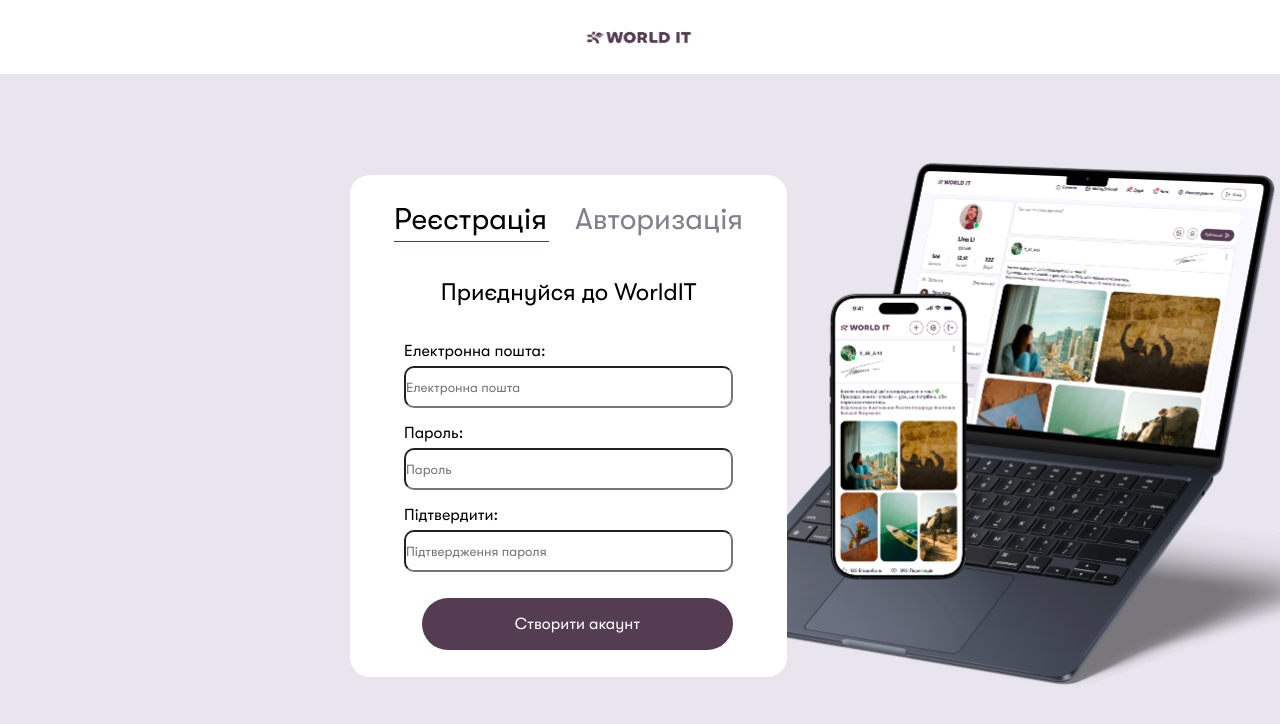
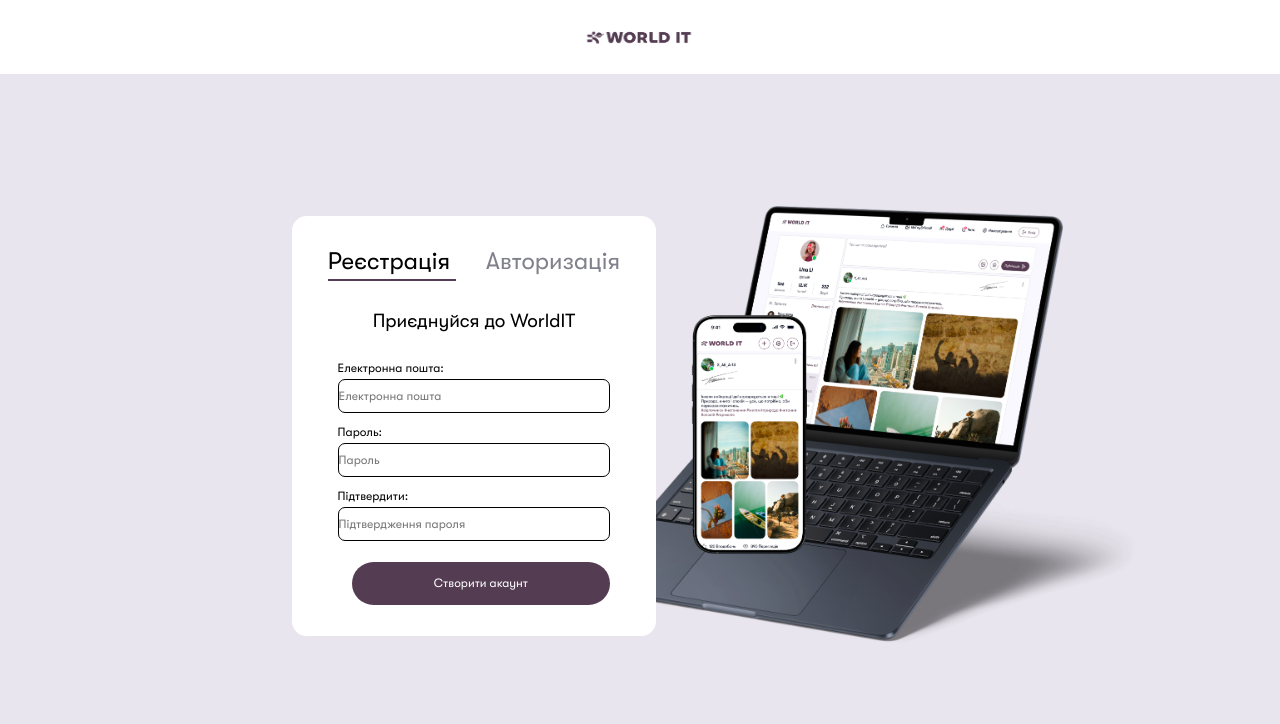
Before and after one commit to VashchenkoArtem/social_network, a Django app: page /user/registration/ in a window 1280 px wide. Shown: the top 724 px of the page. Run offline with Django 5.2, Linux system fonts and the light colour scheme.

Commit message:
Fixing design

```diff
--- a/social_network/main/forms.py
+++ b/social_network/main/forms.py
@@ -38,9 +38,12 @@ class PostForm(forms.ModelForm):
     topic = forms.CharField(max_length= 255, required = False,label = "Тема публікації", widget= forms.TextInput(
         {"placeholder": "Напишіть тему публікації"}
     ))
-    text = forms.CharField(widget= forms.Textarea(
+    text = forms.CharField(label = "", widget= forms.Textarea(
+
         {"placeholder": "Напишіть текст публікації"}
     ))
+    tags = forms.MultipleChoiceField(required = False)
+
 
 
 class PostFormEdit(forms.ModelForm):
--- a/social_network/main/views.py
+++ b/social_network/main/views.py
@@ -1,6 +1,6 @@
 from django.views.generic.edit import CreateView, DeleteView, UpdateView
 from .forms import PostForm
-from .models import User_Post, Pictures
+from .models import User_Post, Pictures, Tag
 from .forms import PostForm, PostFormEdit
 from .models import User_Post
 from django.urls import reverse_lazy
@@ -28,6 +28,7 @@ class MainView(CreateView):
     def get_context_data(self, **kwargs):
         context = super(MainView, self).get_context_data(**kwargs)
         context["posts"] = User_Post.objects.all()
+        context["tags"] = Tag.objects.all()
 
         return context
 
--- a/social_network/registration/static/registration/css/style.css
+++ b/social_network/registration/static/registration/css/style.css
@@ -3,13 +3,13 @@
     flex-direction: column;
     justify-content: center;
     align-items: center;
-    gap: 36px;
-    width: 437px;
-    height: 502px;
+    gap: calc(1.2vw + 1.7vh);
+    width: calc(15.1vw + 21.4vh);
+    height: calc(17.4vw + 24.6vh);
     background-color: white;
-    border-radius: 20px;
-    padding: 44px;
-    margin-left: 350px;
+    border-radius: calc(0.6vw + 0.9vh);
+    padding: calc(1.5vw + 2.1vh);
+    margin-left: calc(12.1vw + 17.1vh);
     position: relative;
     z-index: 2;
 }
@@ -24,33 +24,33 @@
     justify-content: space-between;
     flex-direction: row;
     flex-wrap: wrap;
-    font-size: 14px;
-    height: 47px;
+    font-size: calc(0.4vw + 0.6vh);
+    height: calc(1.6vw + 2.3vh);
 }
 .join-worldit{
-    font-size: 24px;
+    font-size: calc(0.8vw + 1.1vh);
     font-weight: 500;
 }
 .registration-form{
     display: flex;
     flex-direction: column;
-    gap: 26px;
+    gap: calc(0.9vw + 1.2vh);
 }
 .image{
-    width: 679px;
-    height: 527px;
+    width: calc(23.5vw + 33.2vh);
+    height: calc(18.2vw + 25.8vh);
 }
 .background-image{
     position: absolute;
-    width: 679px;
-    height: 527px;
-    margin-left: 700px;
+    width: calc(23.5vw + 33.2vh);
+    height: calc(18.2vw + 25.8vh);
+    margin-left: calc(24.3vw + 34.1vh);
     z-index: 1;
 }
 .inputs{
     display: flex;
     flex-direction: column;
-    gap: 16px;
+    gap: calc(0.5vw + 0.7vh);
 }
 li{
     color:red
@@ -58,17 +58,17 @@ li{
 .input{
     display: flex;
     flex-direction: column;
-    gap: 6px;
+    gap: calc(0.2vw + 0.2vh);
 }
 button{
-    width: 311px;
-    height: 52px;
+    width: calc(10.7vw + 15.2vh);
+    height: calc(1.8vw + 2.5vh);
     border-radius: 1234px;
     border: none;
     background-color: rgba(84, 60, 82, 1);
-    font-size: 16px;
+    font-size: calc(0.5vw + 0.7vh);
     color: white;
-    margin-left: 18px;
+    margin-left: calc(0.6vw + 0.8vh);
 }
 button:hover{
     cursor: pointer;
@@ -76,29 +76,29 @@ button:hover{
     color: rgb(228, 228, 228);
 }
 .line{
-    width: 155px;
-    height: 1px;
+    width: calc(5.3vw + 7.5vh);
+    height: calc(0.06vw + 0.09vh);
     background-color: rgba(84, 60, 82, 1);
 }
 
 .authorithation-title{
     color: rgba(129, 129, 141, 1);
     font-weight: 500;
-    font-size: 30px;
-    height: 39px;
+    font-size: calc(1vw + 1.4vh);
+    height: calc(1.3vw + 1.9vh);
 }
 .authorithation-title:hover{
     color: rgb(104, 104, 112);
     cursor: pointer;
 }
 .registration-title{
-    font-size: 30px;
-    height: 39px;
+    font-size: calc(1vw + 1.4vh);
+    height: calc(1.3vw + 1.9vh);
 }
 
 input{
-    height: 42px;
-    border-radius: 10px;
+    height: calc(1.4vw + 2vh);
+    border-radius: calc(0.3vw + 0.4vh);
 }
 a{
     all: unset;
@@ -106,3 +106,18 @@ a{
 a:hover{
     cursor: pointer;
 }
+
+label{
+    font-size: calc(0.5vw + 0.7vh);
+    font-weight: 400;
+}
+
+input{
+    font-size: calc(0.5vw + 0.7vh);
+    border: calc(0.03vw + 0.05vh) black solid;
+
+}
+
+::placeholder{
+    font-size: calc(0.5vw + 0.7vh);
+}
```
Also changed, not shown: social_network/main/static/css/style.css (+36 -2 lines), social_network/main/templates/main/index.html (+10 -2 lines), social_network/main/static/images/icons/add_hashtag.png (added).
